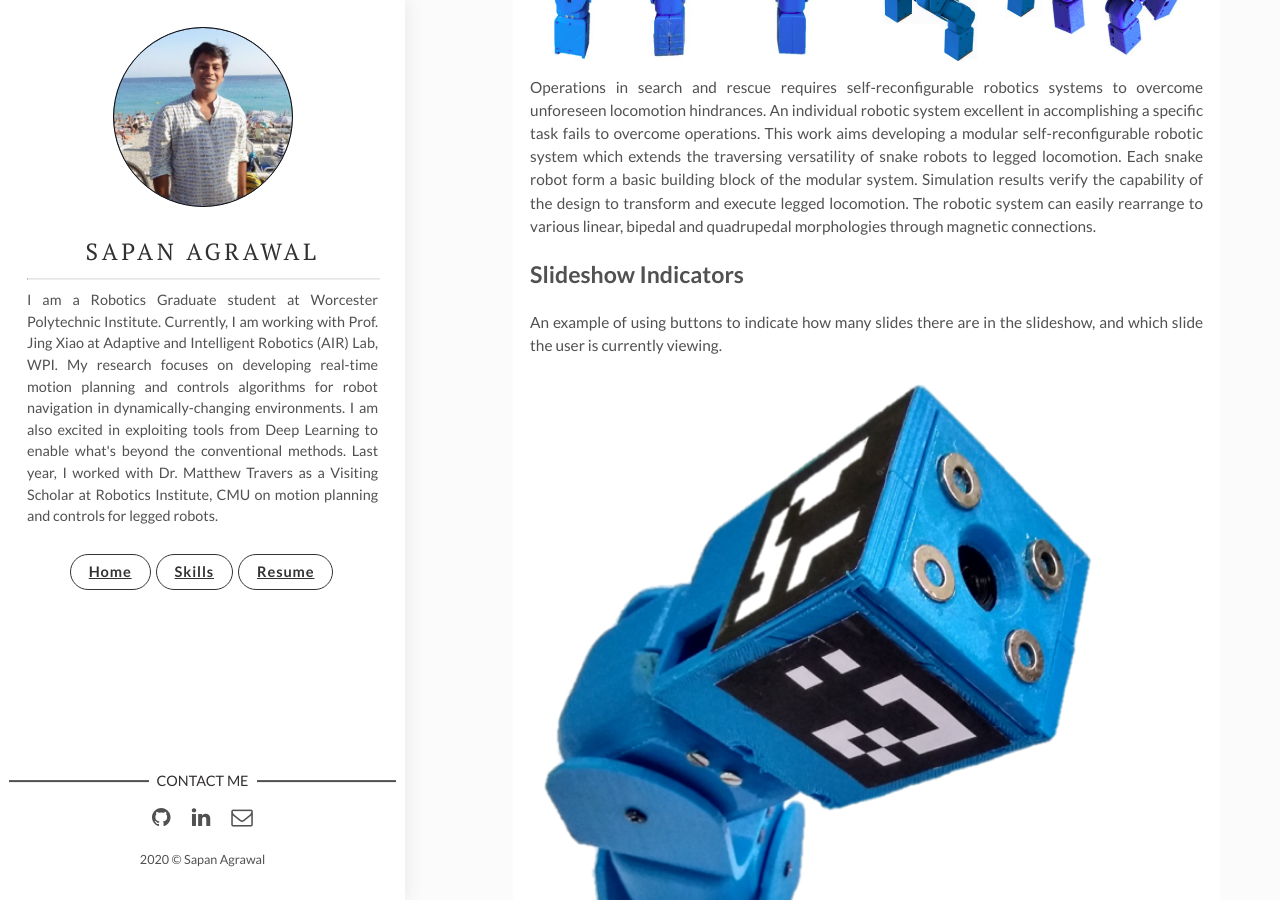
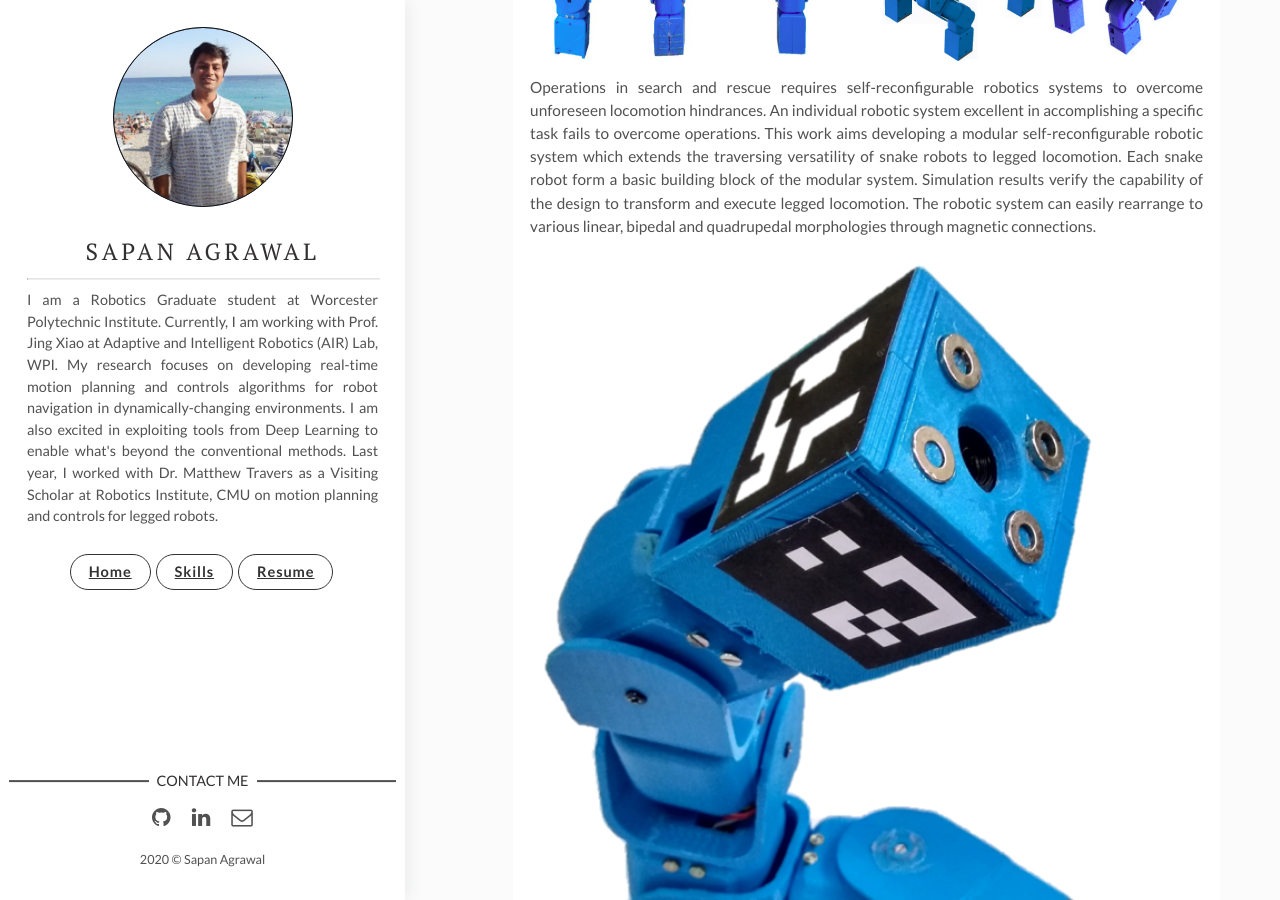
Before and after one commit to sapan-ostic/sapan-ostic.github.io, a Jekyll site: the page built from _posts/2019-01-22-Multi-Snake-Transformer-Robot-|-Undergraduate-Thesis.markdown, in a window 1280 px wide and 900 px high, scrolled down 306 px. Built offline with Jekyll 4.4.1, drawn with Linux system fonts in a browser that asks for light colours.

Commit message:
general commit

```diff
--- a/_posts/2019-01-22-Multi-Snake-Transformer-Robot-|-Undergraduate-Thesis.markdown
+++ b/_posts/2019-01-22-Multi-Snake-Transformer-Robot-|-Undergraduate-Thesis.markdown
@@ -19,11 +19,6 @@ Operations in search and rescue requires self-reconfigurable robotics systems to
 .w3-badge {height:13px;width:13px;padding:0}
 </style>
 <body>
-
-<div class="w3-container">
-  <h2>Slideshow Indicators</h2>
-  <p>An example of using buttons to indicate how many slides there are in the slideshow, and which slide the user is currently viewing.</p>
-</div>
 
 <div class="w3-content w3-display-container" style="max-width:800px">
   <img class="mySlides" src="/assets/img/msmr/design1.png" style="width:100%">
```
